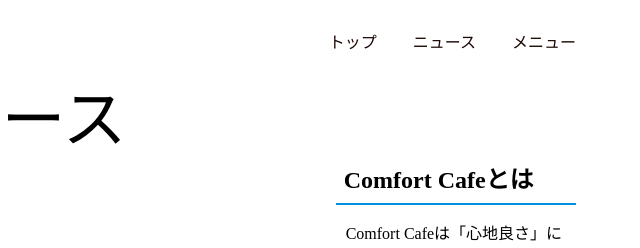
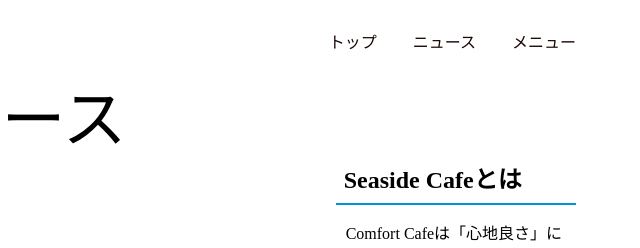
Before and after one commit to aktrs/Comfort-Cafe, a plain HTML site: page news.html in a window 1280 px wide. Shown: the top 248 px of the page, 640-1280 px from the left. Drawn offline with Linux system fonts and the light colour scheme.

Commit message:
[update]newsの更新

```diff
--- a/news.html
+++ b/news.html
@@ -34,7 +34,7 @@
             <p>来月リニューアルオープン！乞うご期待！</p>
         </article>
         <aside>
-            <h3 class="side-title">Comfort Cafeとは</h3>
+            <h3 class="side-title">Seaside Cafeとは</h3>
             <p>Comfort Cafeは「心地良さ」にトコトンこだわっているおしゃれなカフェです。お店の雰囲気、食べ物・飲み物、会話、読書、全てをゆっくりとお楽しみください。</p>
             <h3 class="side-title">新着記事</h3>
             <ul class="side-article">
```
